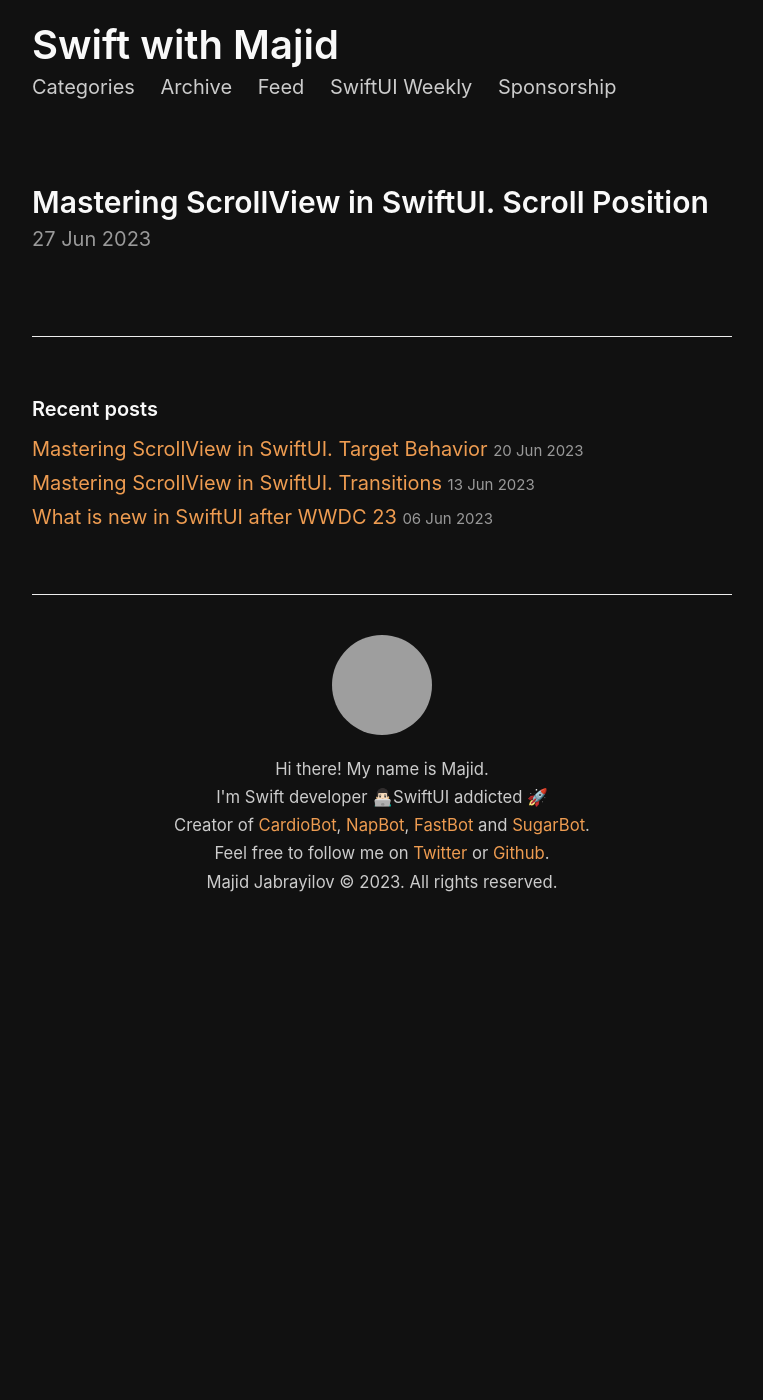
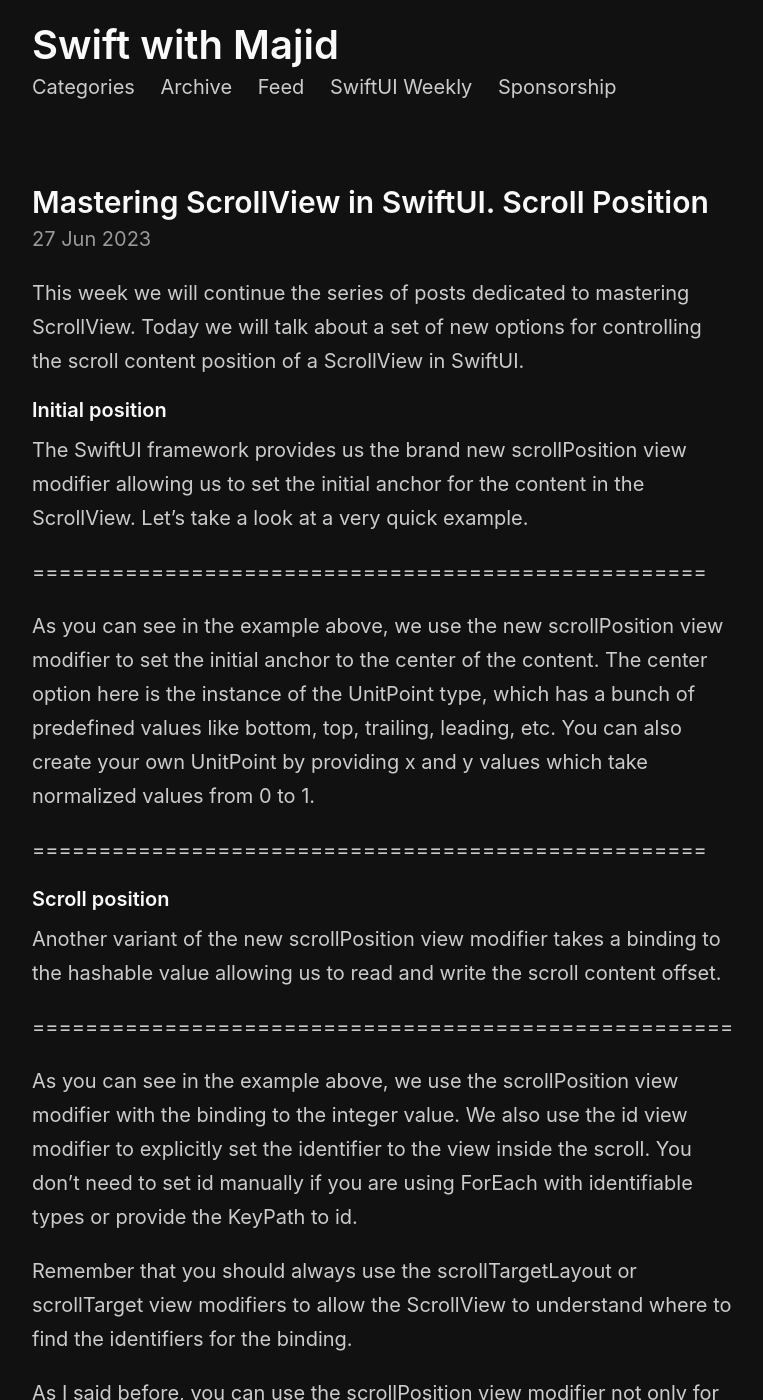
Before and after one commit to mecid/mecid.github.io, a Jekyll site: the page built from _posts/2023-06-27-mastering-scrollview-in-swiftui-scroll-position.md, in a window 1280 px wide and 1400 px high. Shown: the whole window, without its empty margins (258-1021 px from the left). Built offline with Jekyll 4.4.1, drawn with Linux system fonts in a browser that asks for light colours; some of the changed text lies outside the part shown; grey boxes are pictures that could not be loaded.

Commit message:
scroll position post content added

```diff
--- a/_posts/2023-06-27-mastering-scrollview-in-swiftui-scroll-position.md
+++ b/_posts/2023-06-27-mastering-scrollview-in-swiftui-scroll-position.md
@@ -2,3 +2,34 @@
 title: Mastering ScrollView in SwiftUI. Scroll Position
 layout: post
 ---
+
+This week we will continue the series of posts dedicated to mastering ScrollView. Today we will talk about a set of new options for controlling the scroll content position of a ScrollView in SwiftUI.
+
+#### Initial position
+The SwiftUI framework provides us the brand new scrollPosition view modifier allowing us to set the initial anchor for the content in the ScrollView. Let's take a look at a very quick example.
+
+===================================================
+
+As you can see in the example above, we use the new scrollPosition view modifier to set the initial anchor to the center of the content. The center option here is the instance of the UnitPoint type, which has a bunch of predefined values like bottom, top, trailing, leading, etc. You can also create your own UnitPoint by providing x and y values which take normalized values from 0 to 1.
+
+===================================================
+
+#### Scroll position
+Another variant of the new scrollPosition view modifier takes a binding to the hashable value allowing us to read and write the scroll content offset.
+
+=====================================================
+
+As you can see in the example above, we use the scrollPosition view modifier with the binding to the integer value. We also use the id view modifier to explicitly set the identifier to the view inside the scroll. You don't need to set id manually if you are using ForEach with identifiable types or provide the KeyPath to id.
+
+Remember that you should always use the scrollTargetLayout or scrollTarget view modifiers to allow the ScrollView to understand where to find the identifiers for the binding.
+
+As I said before, you can use the scrollPosition view modifier not only for reading but also to change the scroll content offset. In the following example, we will add the button changing the value of the binding, and the scroll view updates content offset accordingly.
+
+=====================================================
+
+#### Indicator flash
+Another brand new view modifier related to the scrolling content is the scrollIndicatorsFlash view modifier. It allows us to show a scroll indicator whenever needed. For example, you might need to fade in the scroll indicator while appending the content in the ScrollView.
+
+=====================================================
+
+As you can see, we use the scrollIndicatorsFlash view modifier and pass some equitable value. The ScrollView blinks the indicator as soon as the passed value changes.
```
